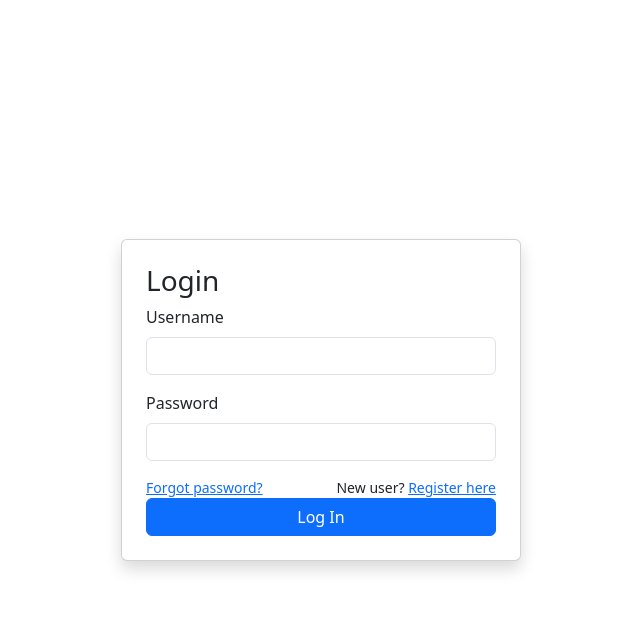
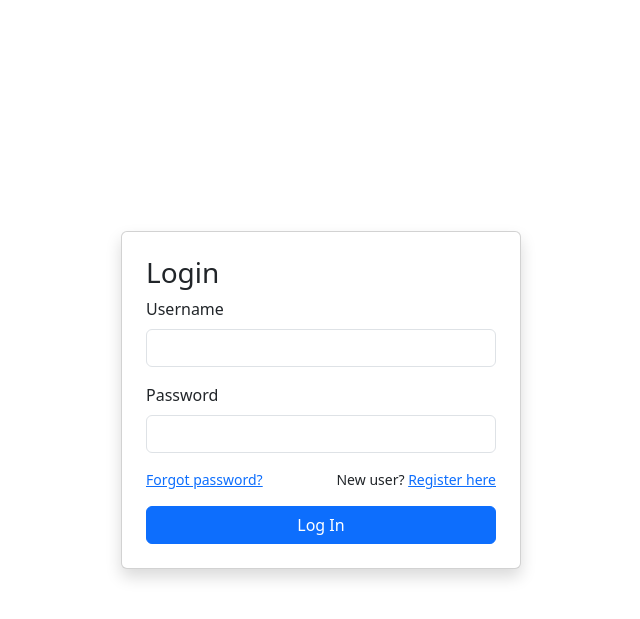
Before and after one commit to harigoat/loginpage, a Flask app: page / in a window 1280 px wide. Shown: the top 619 px of the page, without its empty margins (319-959 px from the left). Run offline with Flask 3, Linux system fonts and the light colour scheme.

Commit message:
Update login.html

```diff
--- a/templates/login.html
+++ b/templates/login.html
@@ -19,8 +19,8 @@
                         <input type="password" class="form-control" name="password" id="password" required>
                     </div>
                     <div class="d-flex justify-content-between mt-3">
-                      <small><a href="/forgot">Forgot password?</a></small>
-                      <small>New user? <a href="/register">Register here</a></small>
+                      <small class="mb-3"><a href="/forgot">Forgot password?</a></small>
+                      <small class="mb-3">New user? <a href="/register">Register here</a></small>
                     </div>
                     <button type="submit" class="btn btn-primary w-100">Log In</button>
                 </form>
```
